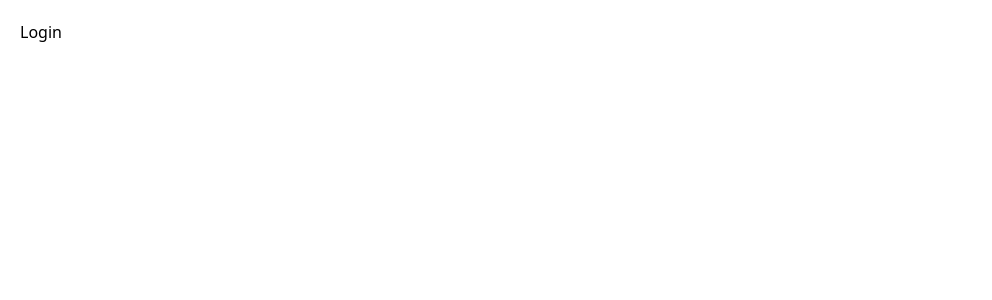
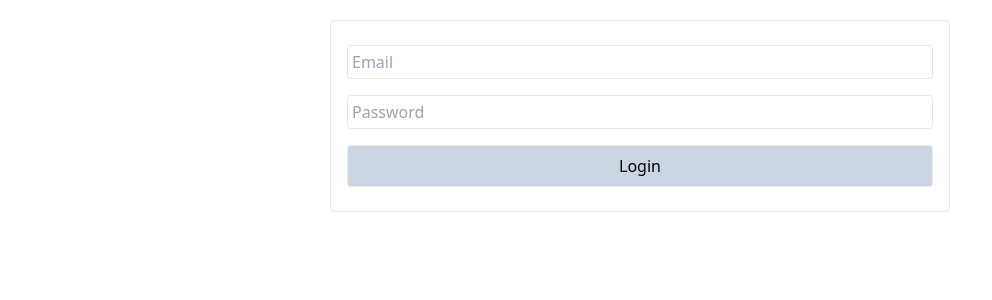
Before and after one commit to learnerdilip/server-frontend-auth-sample, a React (Create React App) app in the folder website/: page /login in a window 1280 px wide. Shown: the top 300 px of the page, without its empty margins (0-992 px from the left). Built offline with nearby package versions, Linux system fonts and the light colour scheme.

Commit message:
added the login form

```diff
--- a/website/src/App.tsx
+++ b/website/src/App.tsx
@@ -4,7 +4,7 @@ import { Navigate, Route, Routes } from 'react-router-dom';
 import { routes } from './routes';
 
 function App() {
-  const userData = true; // TODO: get user data
+  const userData = true; // TODO: get user data from store
 
   return (
     <Suspense fallback={<div>Loading...</div>}>
--- /dev/null
+++ b/website/src/components/Button.tsx
@@ -0,0 +1,21 @@
+import React from 'react';
+
+export default function Button({
+  text,
+  type = 'submit',
+  props,
+}: {
+  text: string;
+  type?: 'submit' | 'button' | 'reset' | undefined;
+  props?: any;
+}) {
+  return (
+    <button
+      className="border rounded my-2 p-2 bg-slate-300"
+      type={type}
+      {...props}
+    >
+      {text}
+    </button>
+  );
+}
--- a/website/src/components/utils.ts
+++ b/website/src/components/utils.ts
@@ -6,3 +6,8 @@ export interface TextInputs {
   profilephotos: FileList;
   avatar?: FileList;
 }
+
+export interface LoginInputs {
+  email: string;
+  password: string;
+}
--- a/website/src/pages/Login.tsx
+++ b/website/src/pages/Login.tsx
@@ -1,5 +1,44 @@
-import React from "react";
+import React from 'react';
+import TextInput from '../components/TextInput';
+import { useForm } from 'react-hook-form';
+import { LoginInputs } from '../components/utils';
+import Button from '../components/Button';
 
 export default function Login() {
-  return <div>Login</div>;
+  const {
+    register,
+    handleSubmit,
+    formState: { errors },
+  } = useForm<LoginInputs>();
+
+  const onSubmit = (data: LoginInputs) => {
+    console.log(data); // TODO: send data to server
+  };
+
+  return (
+    <div className="m-auto w-[50%] h-full">
+      <form
+        className="flex flex-col border rounded p-4 "
+        onSubmit={handleSubmit(onSubmit)}
+      >
+        <TextInput
+          placeholder="Email"
+          type="text"
+          error={errors.email?.message}
+          props={register('email', {
+            required: { value: true, message: 'Email is required' },
+          })}
+        />
+        <TextInput
+          placeholder="Password"
+          type="password"
+          error={errors.password?.message}
+          props={register('password', {
+            required: { value: true, message: 'Password is required' },
+          })}
+        />
+        <Button text="Login" />
+      </form>
+    </div>
+  );
 }
--- a/website/src/pages/Register.tsx
+++ b/website/src/pages/Register.tsx
@@ -4,6 +4,7 @@ import { SubmitHandler, useForm } from 'react-hook-form';
 import { TextInputs } from '../components/utils';
 import TextInput from '../components/TextInput';
 import FormError from '../components/FormError';
+import Button from '../components/Button';
 
 export default function Register() {
   const {
@@ -14,7 +15,7 @@ export default function Register() {
   } = useForm<TextInputs>();
 
   const onSubmit: SubmitHandler<TextInputs> = (data: any) => {
-    console.log(data);
+    console.log(data); // TODO: send data to server
   };
 
   return (
@@ -102,9 +103,7 @@ export default function Register() {
           <FormError text={errors.profilephotos?.message} />
         )}
 
-        <button className="border rounded my-2 p-2 bg-slate-300" type="submit">
-          Register
-        </button>
+        <Button text="Register" />
       </form>
     </div>
   );
--- /dev/null
+++ b/website/src/pages/RegisterSuccess.tsx
@@ -0,0 +1,10 @@
+import React from 'react';
+
+export default function RegisterSuccess() {
+  return (
+    <div className="flex">
+      <h1>Success</h1>
+      <p>You have successfully registered!</p>
+    </div>
+  );
+}
```
